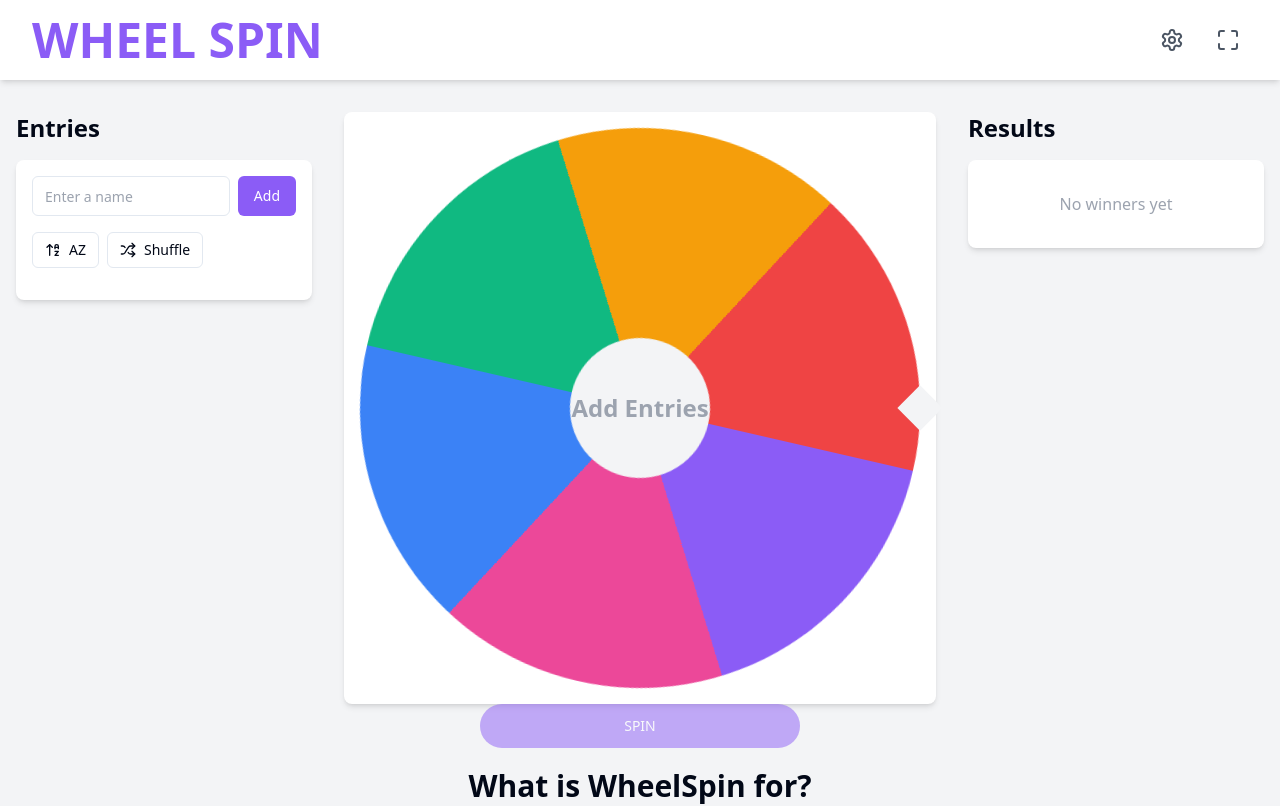
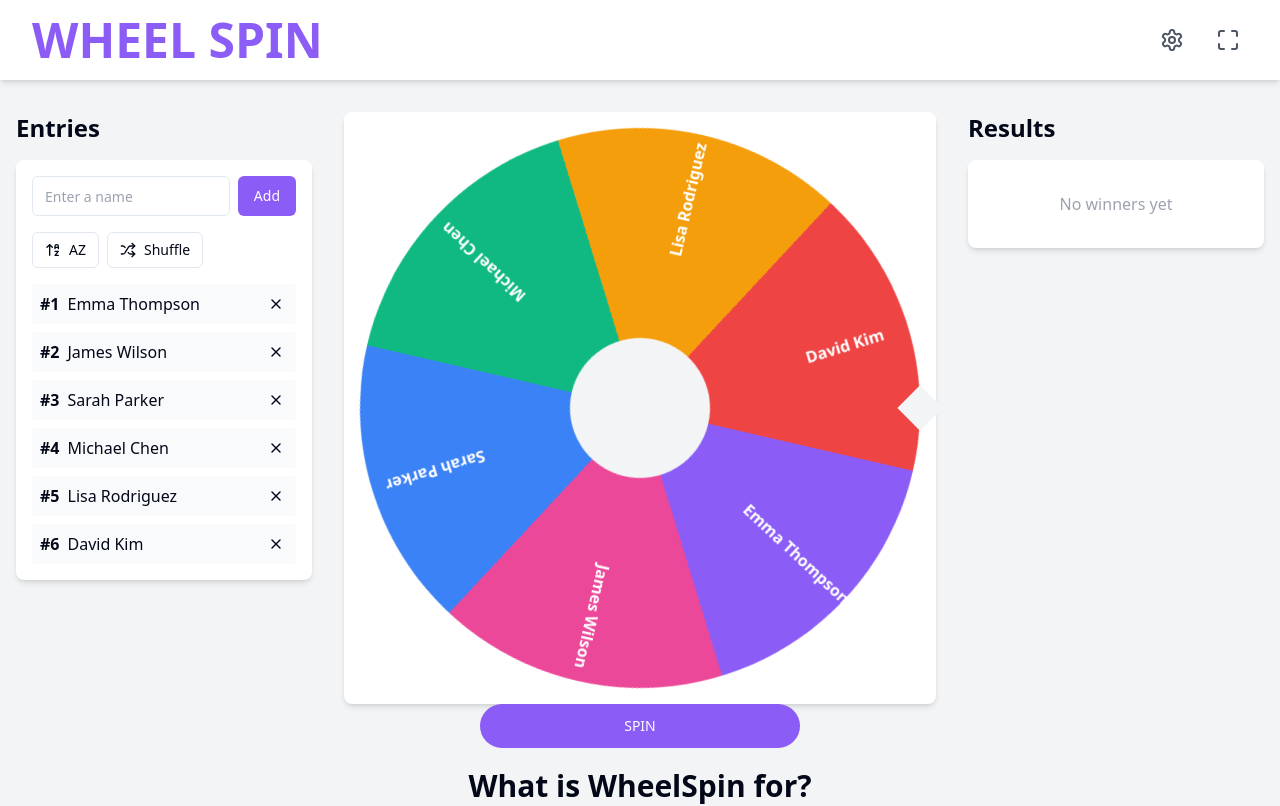
Before and after one commit to lunapixdz/spin-o-matic, a React (Vite) app: page / in a window 1280 px wide. Shown: the top 806 px of the page. Built offline with nearby package versions, Linux system fonts and the light colour scheme.

Commit message:
Add default names to wheel
Initialize the Wheel of Names component with 6 example entries at the start, enhancing user experience by providing a ready-to-use list.
[skip gpt_engineer]

```diff
--- a/src/pages/Index.tsx
+++ b/src/pages/Index.tsx
@@ -13,8 +13,17 @@ import {
 import { Input } from "@/components/ui/input";
 import { Button } from "@/components/ui/button";
 
+const INITIAL_NAMES = [
+  "Emma Thompson",
+  "James Wilson",
+  "Sarah Parker",
+  "Michael Chen",
+  "Lisa Rodriguez",
+  "David Kim",
+];
+
 const Index = () => {
-  const [names, setNames] = useState<string[]>([]);
+  const [names, setNames] = useState<string[]>(INITIAL_NAMES);
   const [winner, setWinner] = useState<string | null>(null);
   const [isFullscreen, setIsFullscreen] = useState(false);
   const [winners, setWinners] = useState<string[]>([]);
```
